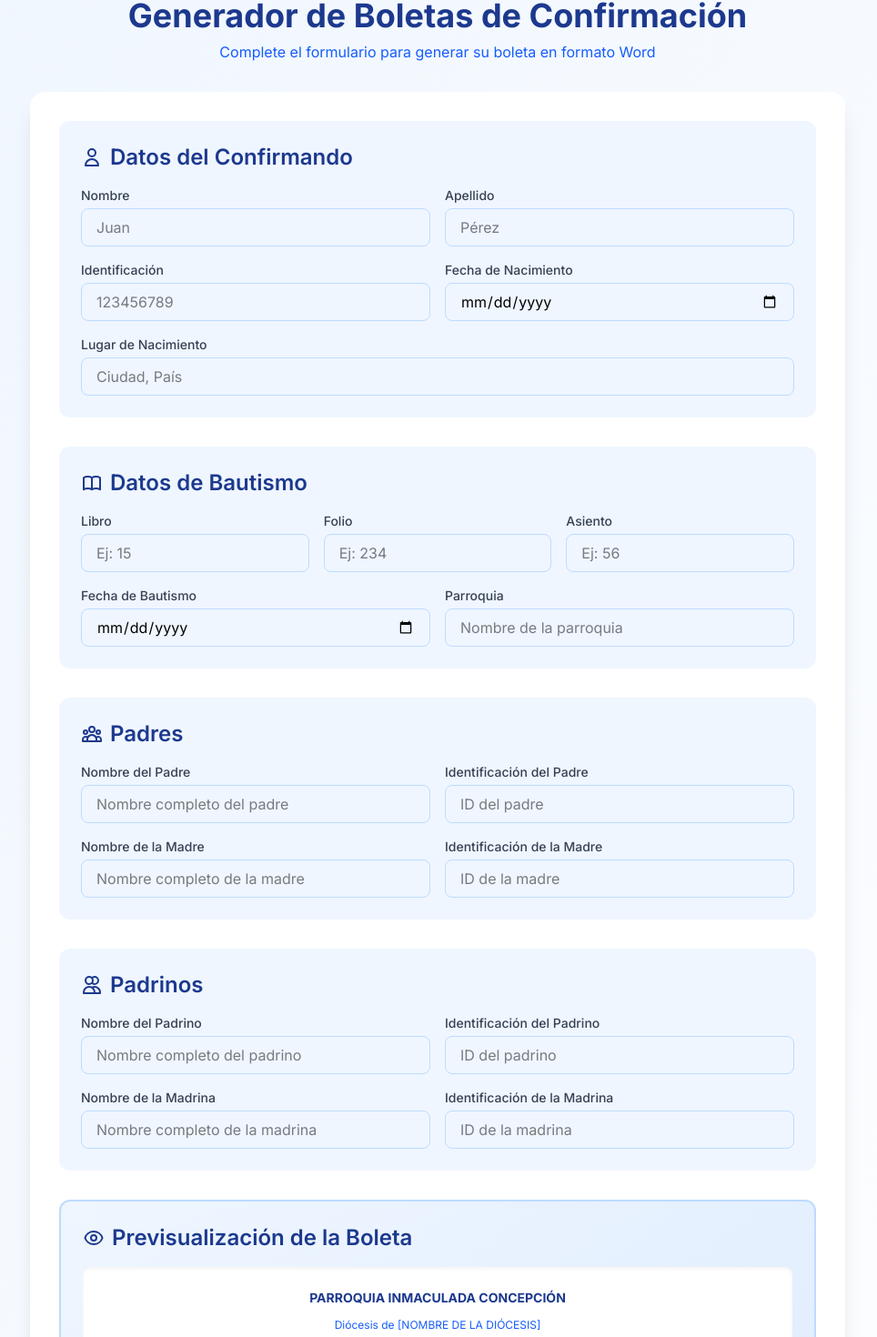
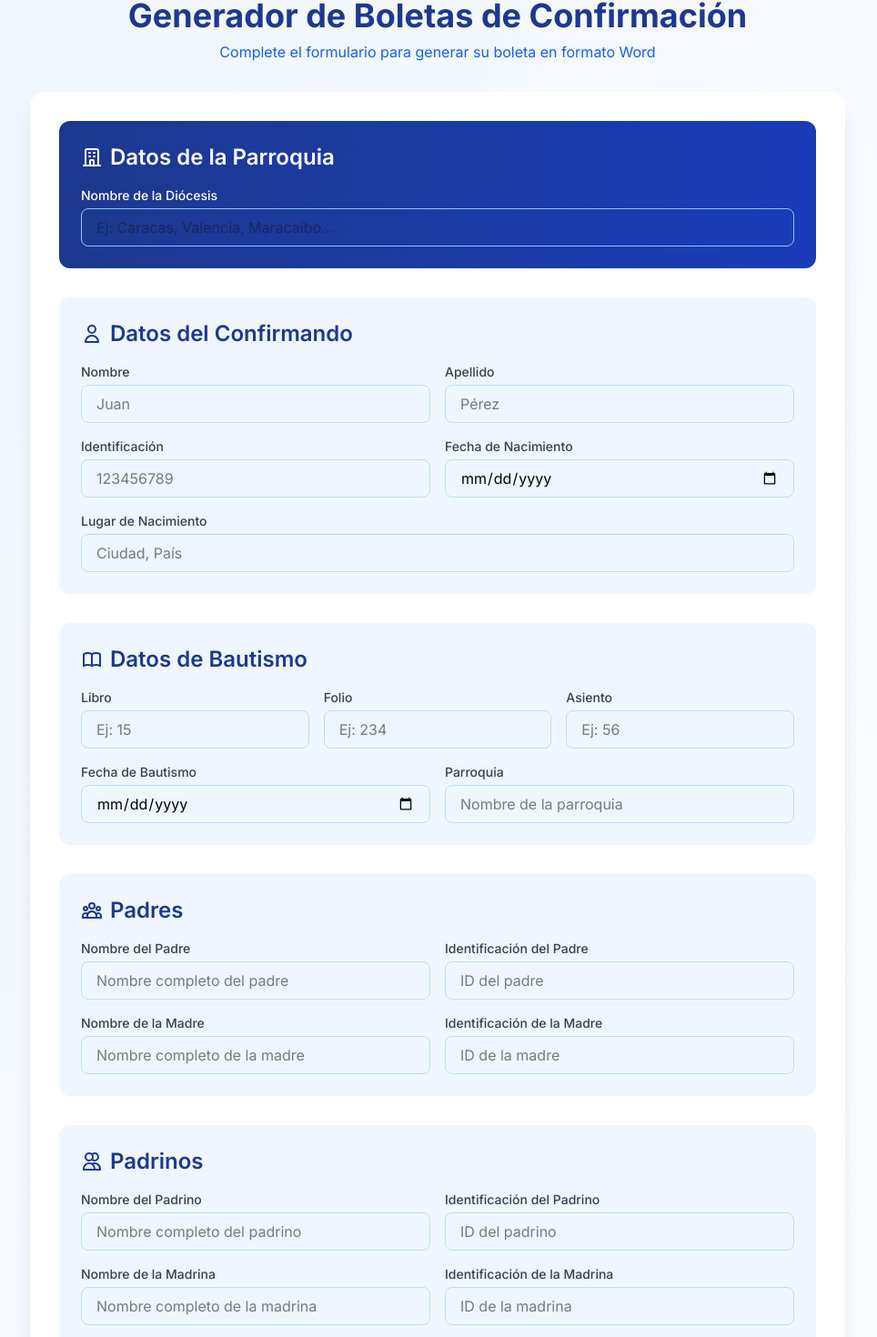
Before and after one commit to stevenalp207/confirmacion-boletas, a React (Vite) app: page / in a window 1280 px wide. Shown: the part 51-1521 px from the top of the page at 91% size, without its empty margins (159-1123 px from the left). Built offline with nearby package versions, Linux system fonts and the light colour scheme.

Commit message:
Add configurable diocese field and improve code review feedback
Co-authored-by: stevenalp207 <144076399+stevenalp207@users.noreply.github.com>

```diff
--- a/src/App.jsx
+++ b/src/App.jsx
@@ -20,6 +20,9 @@ function App() {
       identificacion: '',
       fechaNacimiento: '',
       lugarNacimiento: '',
+
+      // Datos Parroquiales
+      diocesis: '',
 
       // Bautismo
       libroBautismo: '',
@@ -89,7 +92,7 @@ function App() {
             spacing: { after: 200 },
             children: [
               new TextRun({
-                text: 'Diócesis de [NOMBRE DE LA DIÓCESIS]',
+                text: `Diócesis de ${formData.diocesis || '[Nombre de la Diócesis]'}`,
                 size: 22,
                 color: '3b82f6',
               }),
@@ -420,6 +423,29 @@ function App() {
         </div>
 
         <div className="bg-white rounded-2xl shadow-xl p-8 space-y-8">
+          {/* Datos Parroquiales */}
+          <div className="bg-gradient-to-r from-blue-900 to-blue-800 rounded-xl p-6 text-white">
+            <h2 className="text-2xl font-semibold mb-4 flex items-center">
+              <svg className="w-6 h-6 mr-2" fill="none" stroke="currentColor" viewBox="0 0 24 24">
+                <path strokeLinecap="round" strokeLinejoin="round" strokeWidth={2} d="M19 21V5a2 2 0 00-2-2H7a2 2 0 00-2 2v16m14 0h2m-2 0h-5m-9 0H3m2 0h5M9 7h1m-1 4h1m4-4h1m-1 4h1m-5 10v-5a1 1 0 011-1h2a1 1 0 011 1v5m-4 0h4" />
+              </svg>
+              Datos de la Parroquia
+            </h2>
+            <div>
+              <label className="block text-sm font-medium mb-1">
+                Nombre de la Diócesis
+              </label>
+              <input
+                type="text"
+                name="diocesis"
+                value={formData.diocesis}
+                onChange={handleChange}
+                className="w-full px-4 py-2 border border-blue-300 rounded-lg focus:ring-2 focus:ring-white focus:border-transparent outline-none transition text-gray-900"
+                placeholder="Ej: Caracas, Valencia, Maracaibo..."
+              />
+            </div>
+          </div>
+
           {/* Datos Personales */}
           <div className="bg-blue-50 rounded-xl p-6">
             <h2 className="text-2xl font-semibold text-blue-900 mb-4 flex items-center">
@@ -714,7 +740,9 @@ function App() {
             <div className="bg-white rounded-lg p-6 shadow-inner">
               <div className="text-center space-y-3">
                 <p className="text-sm font-bold text-blue-900">PARROQUIA INMACULADA CONCEPCIÓN</p>
-                <p className="text-xs text-blue-600">Diócesis de [NOMBRE DE LA DIÓCESIS]</p>
+                <p className="text-xs text-blue-600">
+                  Diócesis de {formData.diocesis || '[Nombre de la Diócesis]'}
+                </p>
                 <div className="border-t-2 border-blue-300 my-3"></div>
                 <p className="text-lg font-bold text-blue-900">BOLETA DE CONFIRMACIÓN 2025</p>
                 <div className="border-t-2 border-blue-300 my-3"></div>
```
